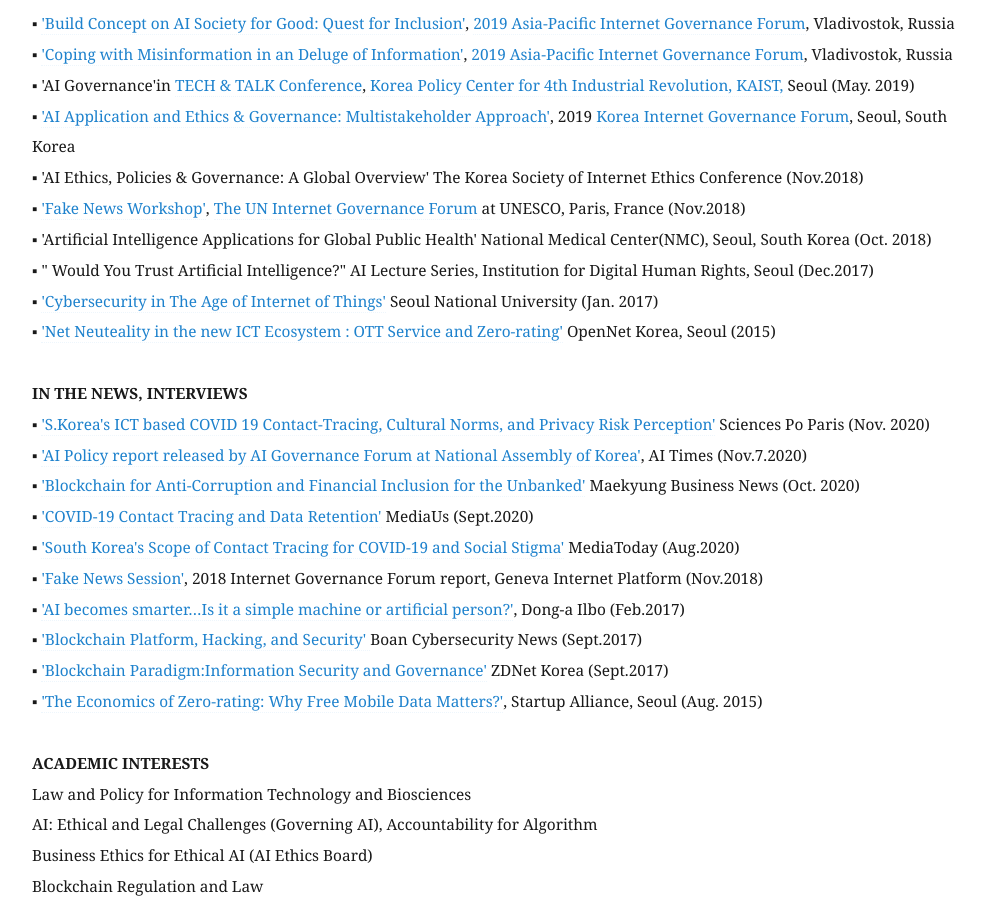
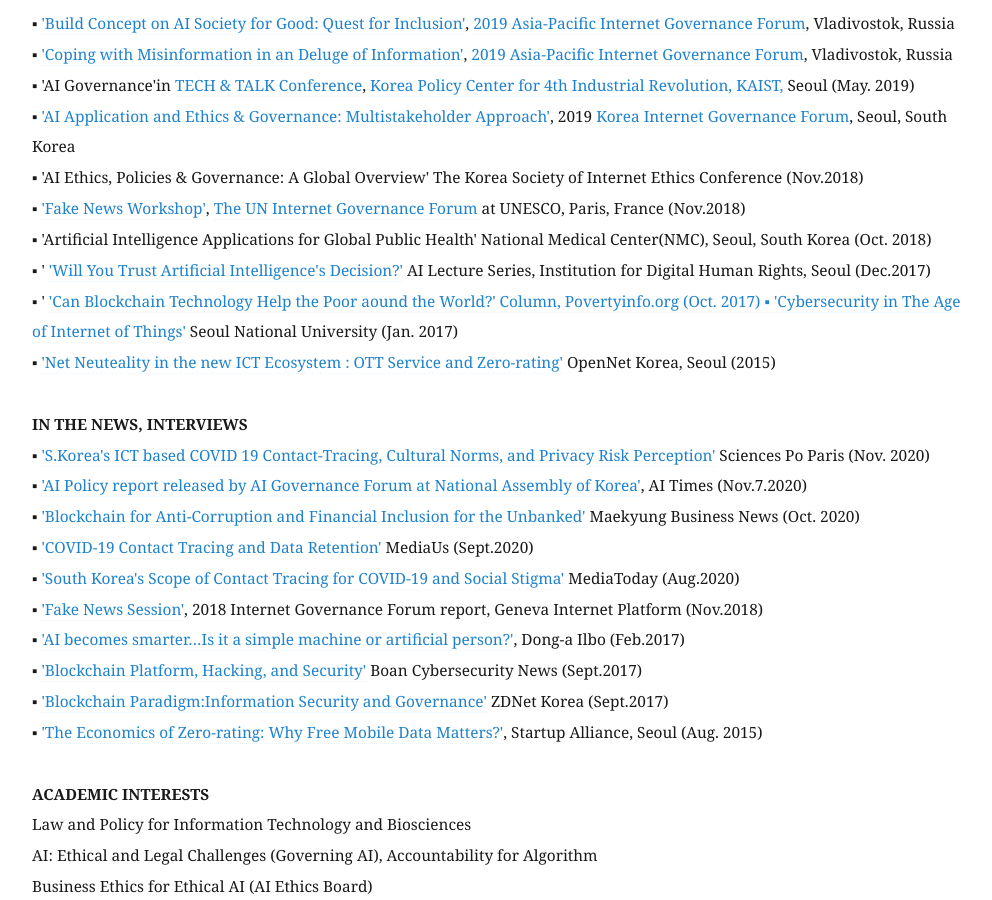
Before and after one commit to eunchangchoi/eunchangchoi.github.io, a Jekyll site: the page built from index.md, in a window 1280 px wide and 900 px high, scrolled down 3562 px. Shown: the whole window, without its empty margins (68-1060 px from the left). Built offline with Jekyll 4.4.1, drawn with Linux system fonts in a browser that asks for light colours.

Commit message:
Update index.md

```diff
--- a/index.md
+++ b/index.md
@@ -75,7 +75,8 @@
 ▪   'AI Ethics, Policies & Governance: A Global Overview' The Korea Society of Internet Ethics Conference (Nov.2018) <br>
 ▪   <a href="https://www.youtube.com/watch?v=quo1DLyitf8&feature=youtu.be&t=1004">'Fake News Workshop'</a>, <a href="https://igf2018.fr/"> The UN Internet Governance Forum </a> at UNESCO, Paris, France (Nov.2018) <br>
 ▪   'Artificial Intelligence Applications for Global Public Health' National Medical Center(NMC), Seoul, South Korea (Oct. 2018)<br>
-▪  " Would You Trust Artificial Intelligence?" AI Lecture Series, Institution for Digital Human Rights, Seoul (Dec.2017)<br>
+▪  ' <a href="http://idr.jinbo.net/232"> 'Will You Trust Artificial Intelligence's Decision?'</a> AI Lecture Series, Institution for Digital Human Rights, Seoul (Dec.2017)<br>
+▪  ' <a href="https://blog.naver.com/gp3project/221112176044"> 'Can Blockchain Technology Help the Poor aound the World?' Column, Povertyinfo.org (Oct. 2017)
 ▪ <a href= "https://www.cis.snu.ac.kr/sub2/2_2_6_3.php?mode=view&number=223&page=1&b_name=meet1_3">'Cybersecurity in The Age of Internet of Things'</a> Seoul National University (Jan. 2017)<br>
 ▪ <a href="https://opennet.or.kr/wp-content/uploads/2015/08/발표자료-Net-Neutrality-OTT-Zero-ratinghandout-2015812-.pdf">'Net Neuteality in the new ICT Ecosystem : OTT Service and Zero-rating'</a> OpenNet Korea, Seoul (2015) <br>
   <br>
```
